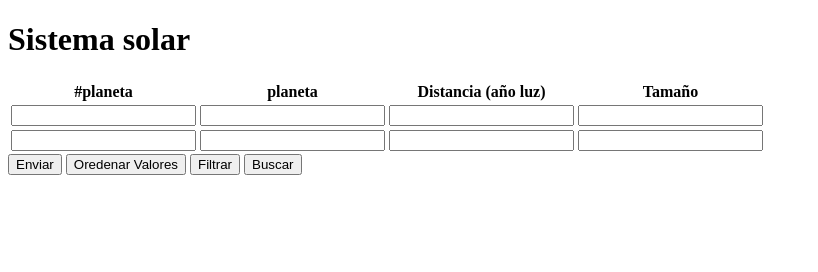
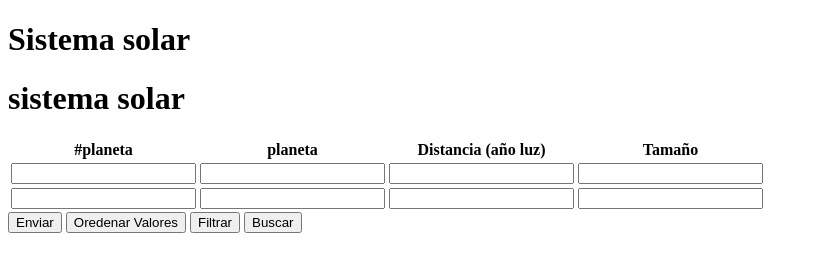
Before and after one commit to felixcesp/planets, a plain HTML site: page index.html in a window 1280 px wide. Shown: the whole page, without its empty margins (0-818 px from the left). Drawn offline with Linux system fonts and the light colour scheme.

Commit message:
titulo de arreglos

```diff
--- a/index.html
+++ b/index.html
@@ -9,6 +9,7 @@
 </head>
 <body>
     <h1>Sistema solar</h1>
+    <h1>sistema solar</h1>
     <table>
         <thead>
             <tr>
```
